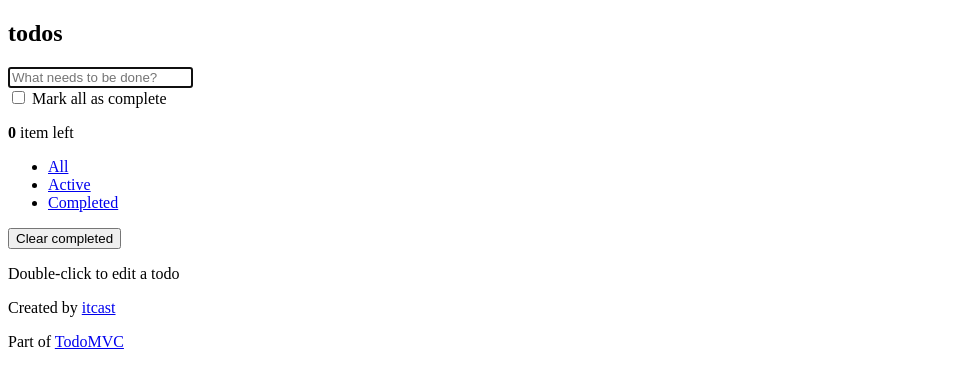
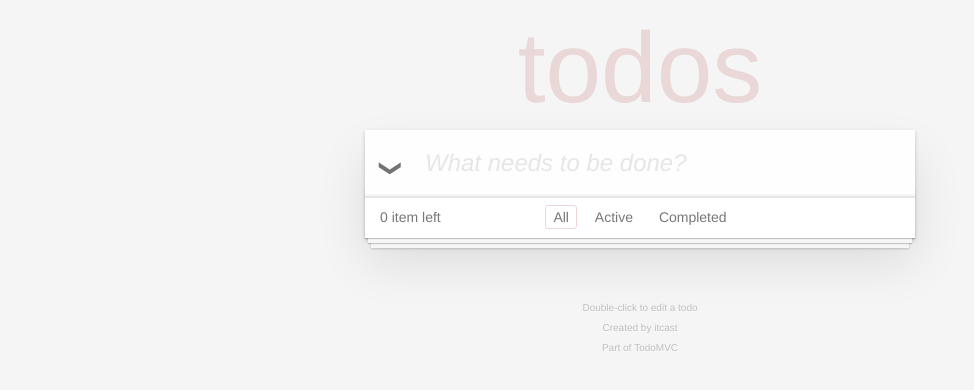
Before and after one commit to hardForLucky/test, a website: page index.html in a window 1280 px wide. Shown: the whole page, without its empty margins (0-974 px from the left). Drawn offline with Linux system fonts and the light colour scheme.

Commit message:
修复获取本地数据默认为数组的bug

```diff
--- a/index.html
+++ b/index.html
@@ -5,8 +5,8 @@
     <meta charset="utf-8">
     <meta name="viewport" content="width=device-width, initial-scale=1">
     <title>Template • TodoMVC</title>
-    <link rel="stylesheet" href="node_modules/todomvc-common/base.css">
-    <link rel="stylesheet" href="node_modules/todomvc-app-css/index.css">
+    <link rel="stylesheet" href="css/base.css">
+    <link rel="stylesheet" href="css/index.css">
 </head>
 
 <body ng-app="myApp" ng-controller="MyController">
--- a/js/service.js
+++ b/js/service.js
@@ -2,7 +2,7 @@
 	angular.module('todoSrv',[])
 	.service('Todo',['$window',function  ($window) {
 		//从浏览器中获取数据
-		var tasks = JSON.parse($window.localStorage.getItem('todo'));
+		var tasks = JSON.parse($window.localStorage.getItem('todo')) || [];
 
 		//向外暴露tasks的特权方法
 		this.getData = function  () {
```
